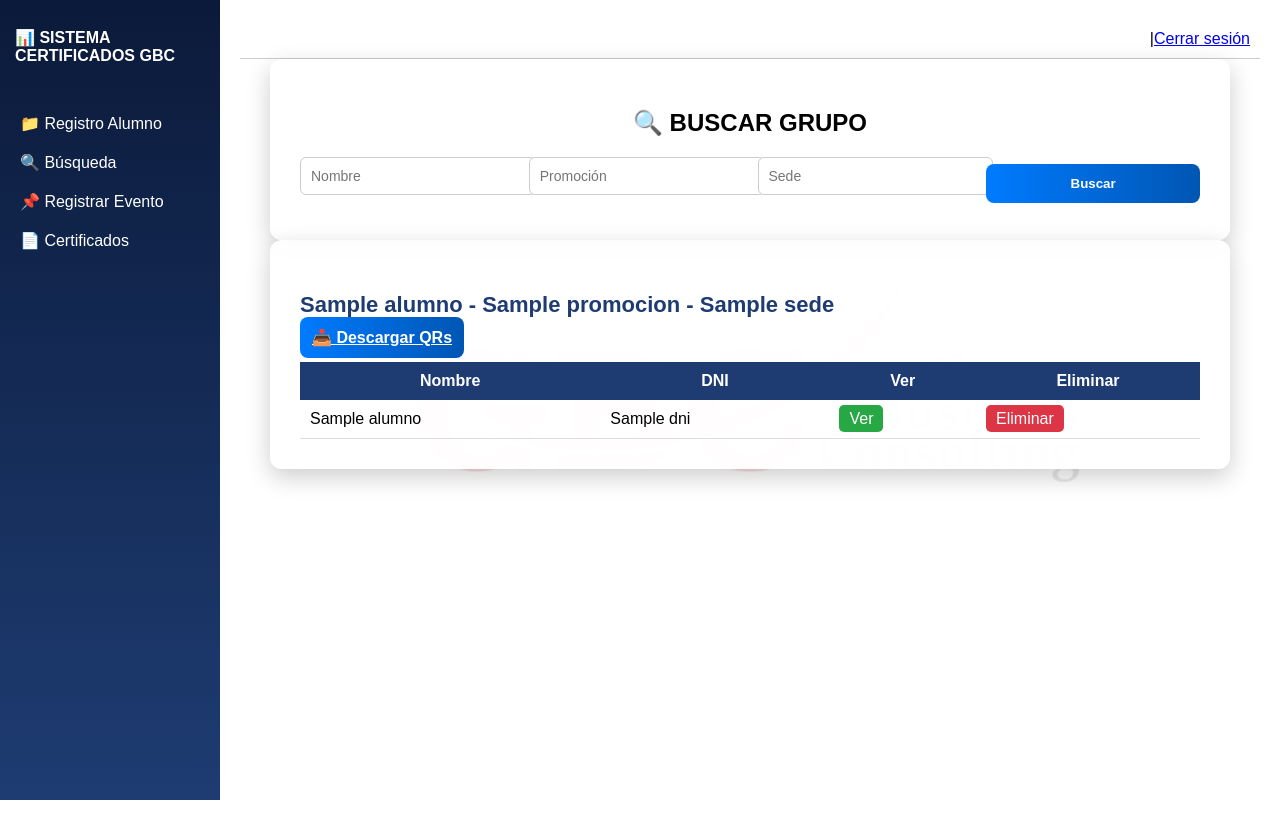
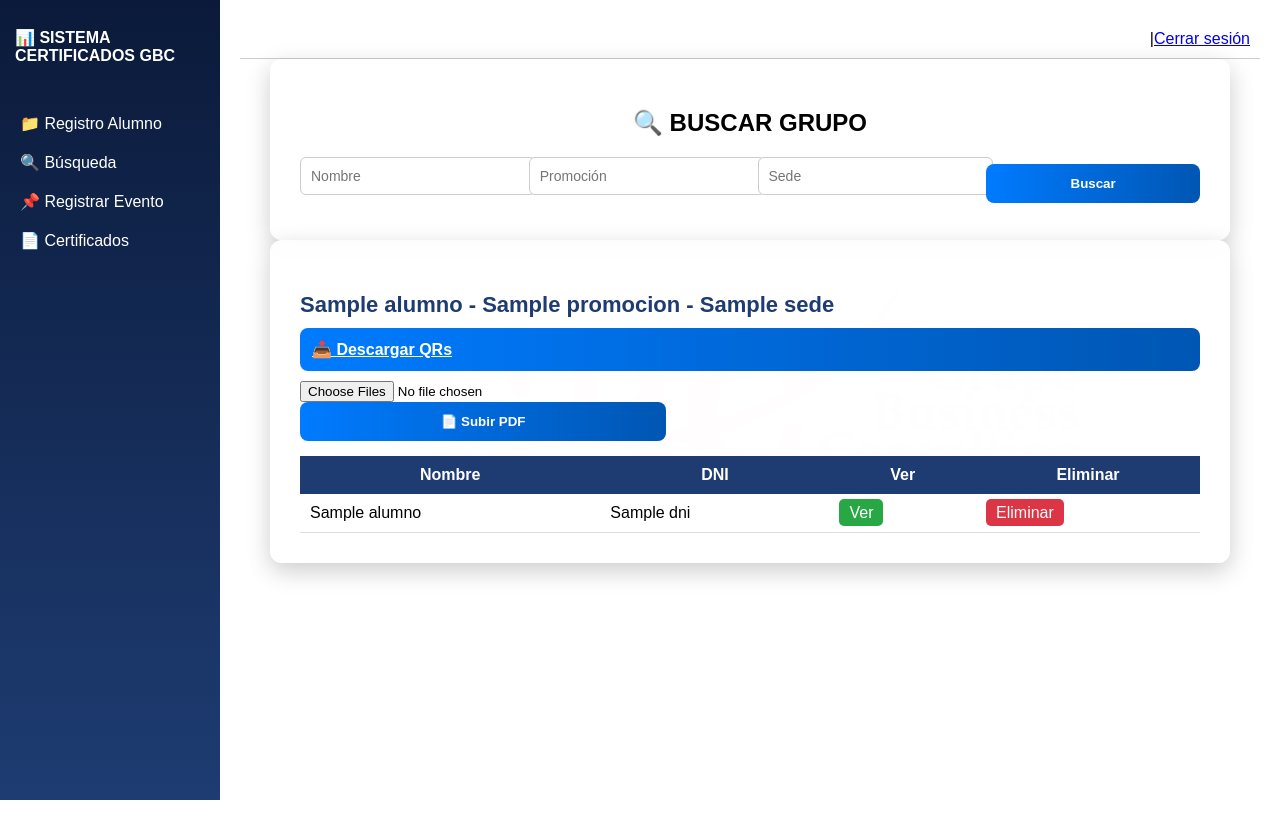
Before and after one commit to jorgecg-dev/certificados-app, a Flask app: page /grupos in a window 1280 px wide. Run offline with Flask 3, Linux system fonts and the light colour scheme; the visitor is signed in with stand-in values (Sample User, id 1); a database or web service that is not in the repository returns one stand-in record (values such as "Sample title"); some libraries are stand-ins or nearby versions.

Commit message:
Subida masiva de PDFs por grupo

```diff
--- a/app.py
+++ b/app.py
@@ -12,6 +12,7 @@ from PIL import Image, ImageDraw, ImageFont
 from datetime import datetime
 import uuid
 from io import BytesIO
+from werkzeug.utils import secure_filename
 
 app = Flask(__name__)
 app.secret_key = os.environ.get("SECRET_KEY", "dev_key")
@@ -1683,6 +1684,107 @@ def qr_dinamico(dni):
 
     return send_file(buffer, mimetype="image/png")
 
+@app.route("/subir_pdfs_grupo/<nombre>/<promocion>/<sede>", methods=["POST"])
+@login_required
+def subir_pdfs_grupo(nombre, promocion, sede):
+
+    archivos = request.files.getlist("pdfs")
+
+    if not archivos:
+        return "No se subieron archivos PDF"
+
+    conn = get_connection()
+    cur = conn.cursor()
+
+    actualizados = 0
+    no_encontrados = []
+    no_validos = []
+
+    try:
+        for archivo in archivos:
+
+            if not archivo or archivo.filename == "":
+                continue
+
+            filename_original = secure_filename(archivo.filename)
+
+            if not filename_original.lower().endswith(".pdf"):
+                no_validos.append(filename_original)
+                continue
+
+            # Obtener solo el nombre del archivo sin carpetas
+            nombre_archivo = os.path.basename(filename_original)
+
+            # DNI = nombre del PDF sin extensión
+            dni_pdf = os.path.splitext(nombre_archivo)[0].strip()
+
+            if not dni_pdf.isdigit() or len(dni_pdf) not in [8, 9]:
+                no_validos.append(nombre_archivo)
+                continue
+
+            # Verificar que ese DNI pertenezca a ese grupo
+            cur.execute("""
+                SELECT pdf
+                FROM programas
+                WHERE dni = %s
+                  AND nombre = %s
+                  AND promocion = %s
+                  AND sede = %s
+            """, (dni_pdf, nombre, promocion, sede))
+
+            resultado = cur.fetchone()
+
+            if not resultado:
+                no_encontrados.append(nombre_archivo)
+                continue
+
+            pdf_anterior = resultado[0]
+
+            # Guardar PDF con nombre único
+            nuevo_nombre = f"{dni_pdf}_{uuid.uuid4().hex}.pdf"
+            ruta_fisica = os.path.join(BASE_DIR, "certificados", nuevo_nombre)
+            ruta_bd = f"certificados/{nuevo_nombre}"
+
+            archivo.save(ruta_fisica)
+
+            # Eliminar PDF anterior si existe
+            if pdf_anterior:
+                ruta_anterior = os.path.join(BASE_DIR, pdf_anterior)
+                if os.path.exists(ruta_anterior):
+                    os.remove(ruta_anterior)
+
+            # Actualizar PDF del programa correcto
+            cur.execute("""
+                UPDATE programas
+                SET pdf = %s
+                WHERE dni = %s
+                  AND nombre = %s
+                  AND promocion = %s
+                  AND sede = %s
+            """, (ruta_bd, dni_pdf, nombre, promocion, sede))
+
+            actualizados += 1
+
+        conn.commit()
+
+    except Exception as e:
+        conn.rollback()
+        return f"Error al subir PDFs: {str(e)}"
+
+    finally:
+        cur.close()
+        conn.close()
+
+    return f"""
+    <h3>✅ Subida masiva finalizada</h3>
+    <p><b>PDFs actualizados:</b> {actualizados}</p>
+    <p><b>Archivos no encontrados en este grupo:</b> {len(no_encontrados)}</p>
+    <p><b>Archivos inválidos:</b> {len(no_validos)}</p>
+
+    <br>
+    <a href="/grupos">⬅️ Volver a grupos</a>
+    """
+
 # ================================
 # EJECUTAR
 # ================================
--- a/templates/grupos.html
+++ b/templates/grupos.html
@@ -34,10 +34,34 @@
 
     <h3 class="titulo-grupo">{{ g.nombre }} - {{ g.promocion }} - {{ g.sede }}</h3>
 
-    <a class="btn-guardar"
-       href="/descargar_qr_grupo/{{ g.nombre }}/{{ g.promocion }}/{{ g.sede }}">
-        📥 Descargar QRs
-    </a>
+    <div style="display:flex; gap:10px; align-items:center; flex-wrap:wrap; margin-bottom:15px;">
+
+        <a class="btn-guardar"
+           href="/descargar_qr_grupo/{{ g.nombre }}/{{ g.promocion }}/{{ g.sede }}">
+            📥 Descargar QRs
+        </a>
+
+        <form
+            action="/subir_pdfs_grupo/{{ g.nombre }}/{{ g.promocion }}/{{ g.sede }}"
+            method="POST"
+            enctype="multipart/form-data"
+            style="display:inline-block;"
+        >
+            <input
+                type="file"
+                name="pdfs"
+                multiple
+                webkitdirectory
+                accept="application/pdf"
+                required
+            >
+
+            <button type="submit" class="btn-guardar">
+                📄 Subir PDF
+            </button>
+        </form>
+
+    </div>
 
     <table class="tabla-pro">
         <tr>
```
